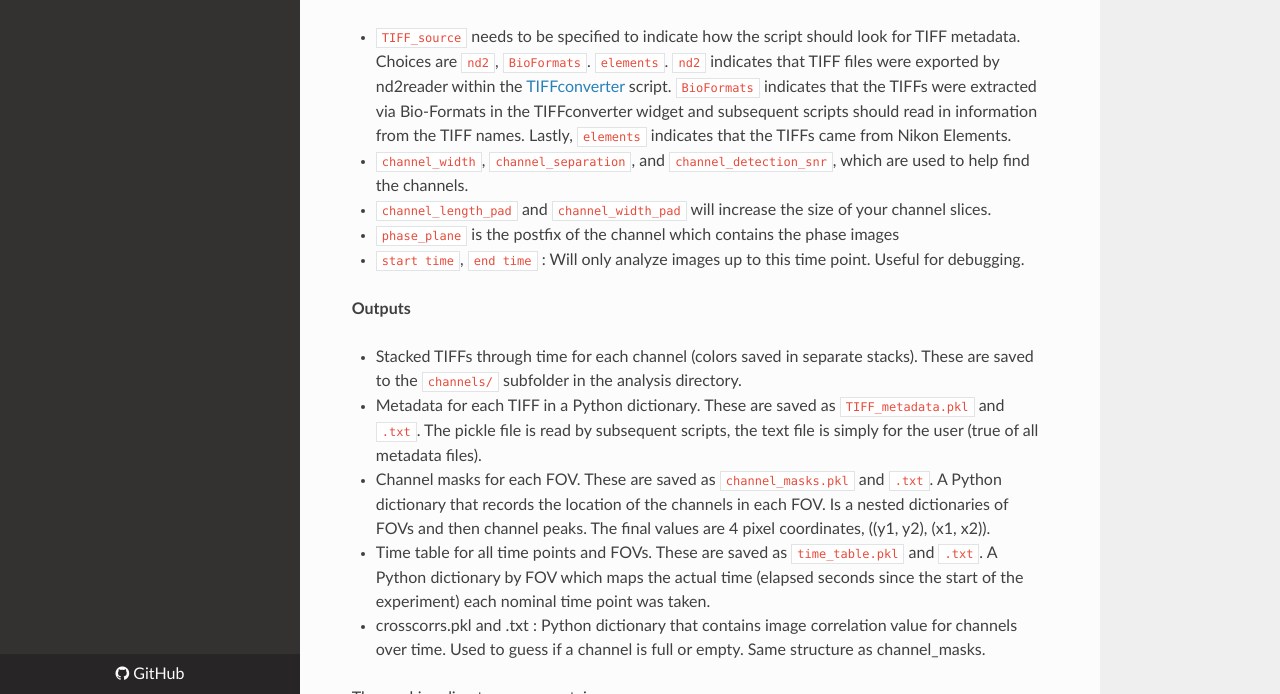
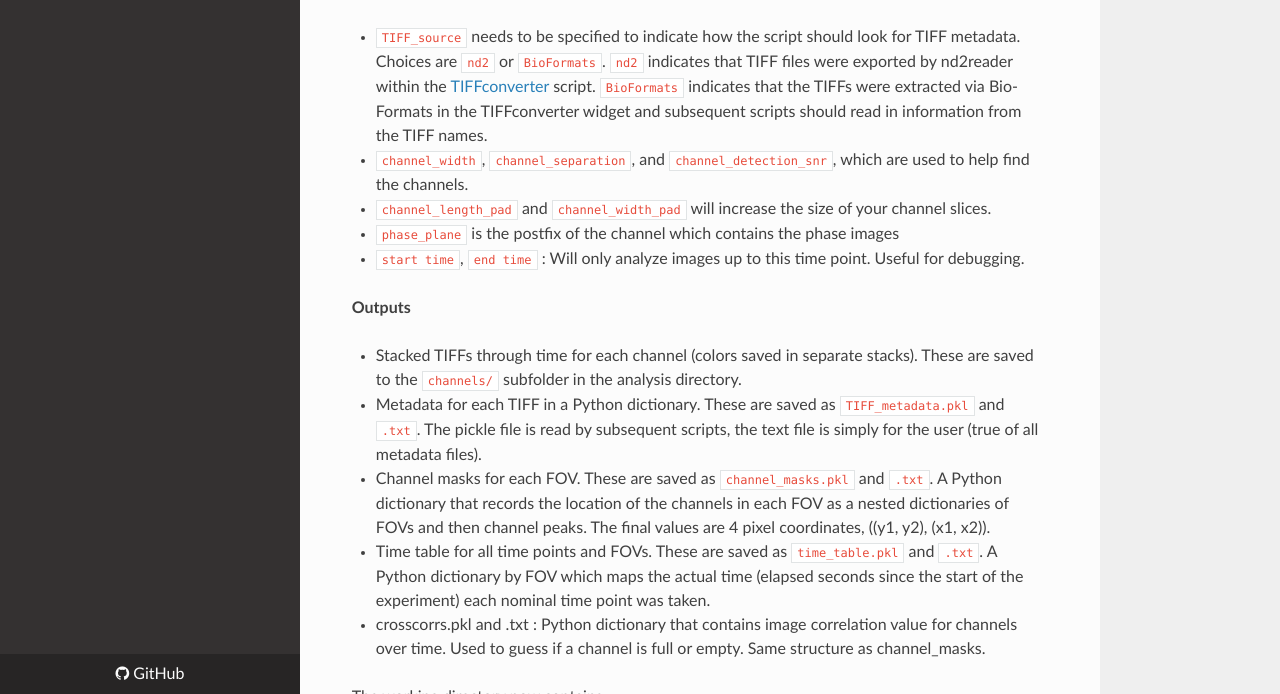
Before and after one commit to junlabucsd/napari-mm3, an MkDocs documentation site: the page built from docs/compile-widget.md, in a window 1280 px wide and 900 px high, scrolled down 718 px, cut to the strip 206-900 px from the top of the window. Built offline with MkDocs 1.6.1, drawn with Linux system fonts in a browser that asks for light colours; nearby versions of some CDN libraries; old or Windows-style settings are respelled for this version of MkDocs.

Commit message:
Update compile-widget.md

```diff
--- a/docs/compile-widget.md
+++ b/docs/compile-widget.md
@@ -7,7 +7,7 @@
 
 **Parameters**
 
-* `TIFF_source` needs to be specified to indicate how the script should look for TIFF metadata. Choices are `nd2`, `BioFormats`. `elements`. `nd2` indicates that TIFF files were exported by nd2reader within the [TIFFconverter](https://github.com/junlabucsd/napari-mm3/blob/main/docs/tiffconvert-widget.md) script. `BioFormats` indicates that the TIFFs were extracted via Bio-Formats in the TIFFconverter widget and subsequent scripts should read in information from the TIFF names. Lastly, `elements` indicates that the TIFFs came from Nikon Elements.
+* `TIFF_source` needs to be specified to indicate how the script should look for TIFF metadata. Choices are `nd2` or `BioFormats`. `nd2` indicates that TIFF files were exported by nd2reader within the [TIFFconverter](https://github.com/junlabucsd/napari-mm3/blob/main/docs/tiffconvert-widget.md) script. `BioFormats` indicates that the TIFFs were extracted via Bio-Formats in the TIFFconverter widget and subsequent scripts should read in information from the TIFF names.
 * `channel_width`, `channel_separation`, and `channel_detection_snr`, which are used to help find the channels.
 * `channel_length_pad` and `channel_width_pad` will increase the size of your channel slices.
 * `phase_plane` is the postfix of the channel which contains the phase images
@@ -17,7 +17,7 @@
 
 * Stacked TIFFs through time for each channel (colors saved in separate stacks). These are saved to the `channels/` subfolder in the analysis directory.
 * Metadata for each TIFF in a Python dictionary. These are saved as `TIFF_metadata.pkl` and `.txt`. The pickle file is read by subsequent scripts, the text file is simply for the user (true of all metadata files).
-* Channel masks for each FOV. These are saved as `channel_masks.pkl` and `.txt`. A Python dictionary that records the location of the channels in each FOV. Is a nested dictionaries of FOVs and then channel peaks. The final values are 4 pixel coordinates, ((y1, y2), (x1, x2)).
+* Channel masks for each FOV. These are saved as `channel_masks.pkl` and `.txt`. A Python dictionary that records the location of the channels in each FOV as a nested dictionaries of FOVs and then channel peaks. The final values are 4 pixel coordinates, ((y1, y2), (x1, x2)).
 * Time table for all time points and FOVs. These are saved as `time_table.pkl` and `.txt`. A Python dictionary by FOV which maps the actual time (elapsed seconds since the start of the experiment) each nominal time point was taken.
 * crosscorrs.pkl and .txt : Python dictionary that contains image correlation value for channels over time. Used to guess if a channel is full or empty. Same structure as channel_masks.
 
```
